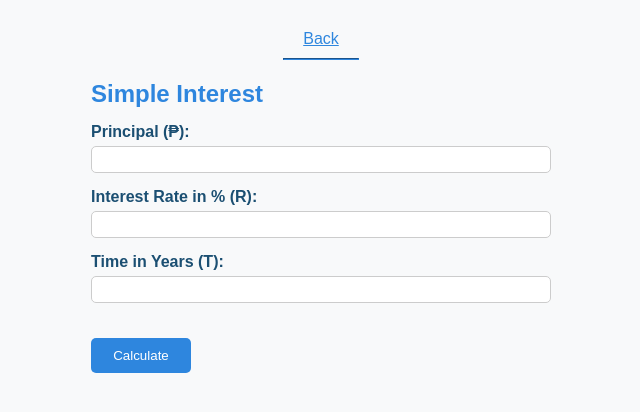
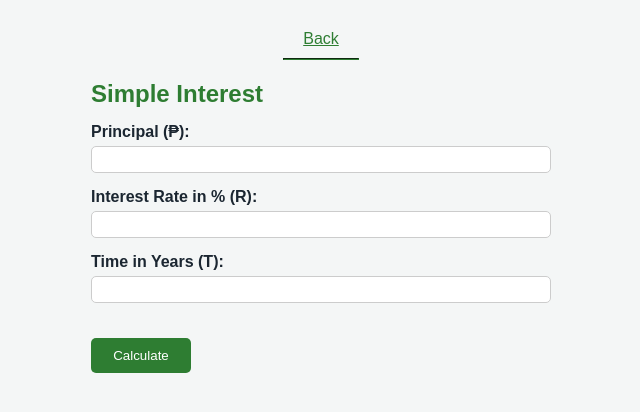
Before and after one commit to Darry17/Finance-App, a plain HTML site: page formulas/simple-interest.html in a window 1280 px wide. Shown: the whole page, without its empty margins (319-959 px from the left). Drawn offline with Linux system fonts and the light colour scheme.

Commit message:
changed colors to finance theme

```diff
--- a/css/style.css
+++ b/css/style.css
@@ -4,10 +4,10 @@
 }
 
 :root {
-    --primary: #2e86de;
-    --secondary: #1b4f72;
-    --text: #555;
-    --background: #f8f9fa;
+    --primary: #2e7d32;
+    --secondary: #1b2631;
+    --text: #333333;
+    --background: #f4f6f6;
 }
 
 body {
@@ -102,7 +102,7 @@ button {
 }
 
 button:hover {
-    background-color: #1b4f72;
+    background-color: var(--secondary);
 }
 
 .result {
--- a/style.css
+++ b/style.css
@@ -1,8 +1,8 @@
 :root {
-    --primary: #2e86de;
-    --secondary: #1b4f72;
-    --text: #555;
-    --background: #f8f9fa;
+    --primary: #2e7d32;
+    --secondary: #1b2631;
+    --text: #333333;
+    --background: #f4f6f6;
 }
 
 body {
```
